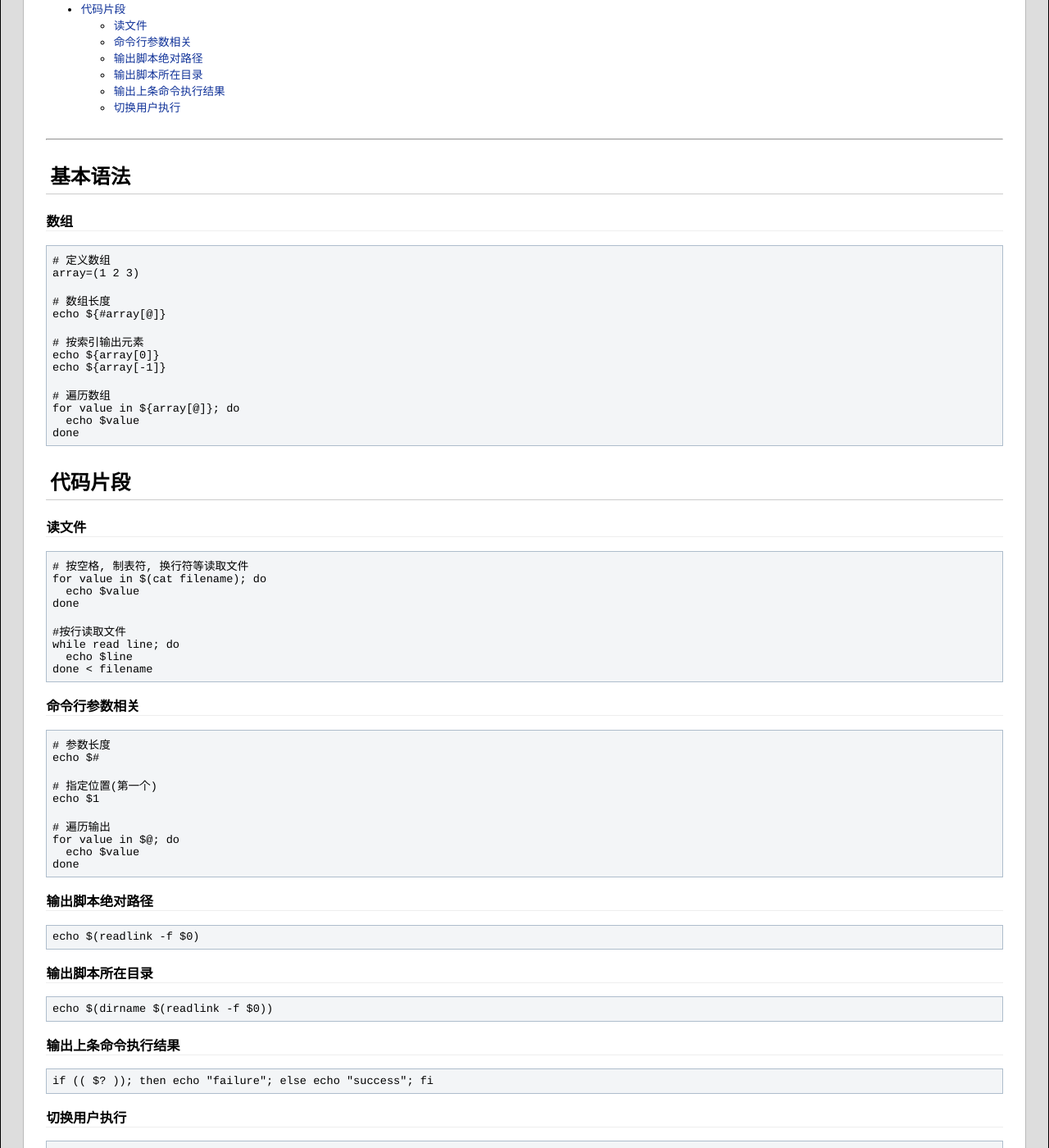
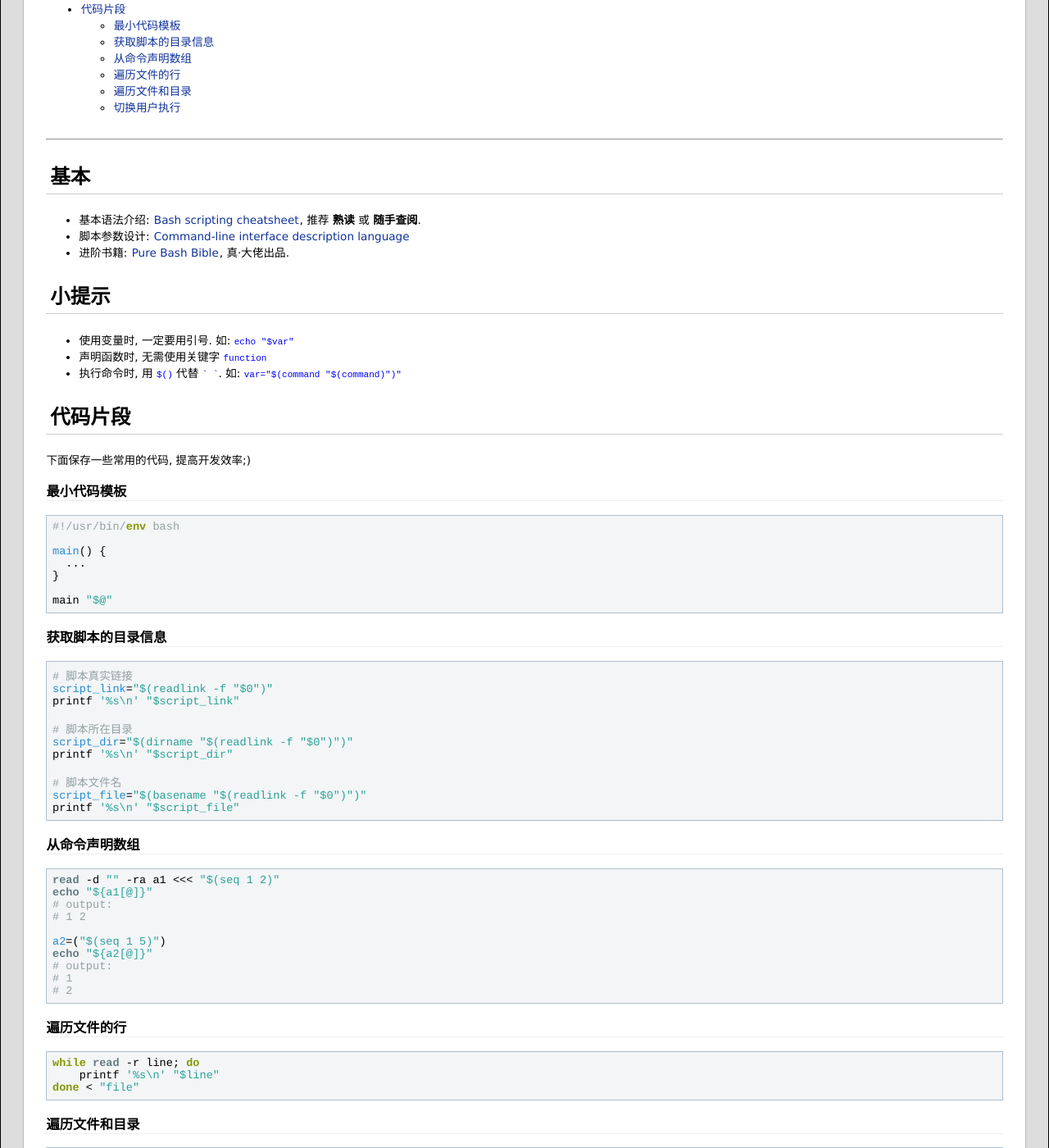
Before and after one commit to SaulLawliet/saullawliet.github.io, a Jekyll site: the page notebook/bash.html, which Jekyll copies as it is, in a window 1280 px wide and 1400 px high, scrolled down 245 px. Shown: the whole window at 82% size. Built offline with Jekyll 4.4.1, drawn with Linux system fonts in a browser that asks for light colours; some of the changed text lies outside the part shown.

Commit message:
更新笔记: Bash

```diff
--- a/Gemfile
+++ b/Gemfile
@@ -1,6 +1,6 @@
 source "https://rubygems.org"
 
-gem "jekyll", "~> 3.0"
+gem "jekyll", ">= 3.7.4"
 gem "jekyll-sitemap"
 gem "jekyll-gist"
 gem "octopress"
--- a/notebook/bash.html
+++ b/notebook/bash.html
@@ -3,18 +3,20 @@
 "http://www.w3.org/TR/xhtml1/DTD/xhtml1-strict.dtd">
 <html xmlns="http://www.w3.org/1999/xhtml" lang="en" xml:lang="en">
 <head>
-<title>bash 笔记</title>
-<!-- 2016-09-22 Thu 23:06 -->
-<meta  http-equiv="Content-Type" content="text/html;charset=utf-8" />
-<meta  name="generator" content="Org-mode" />
-<meta  name="author" content="Saul Lawliet" />
+<!-- 2019-03-20 Wed 20:42 -->
+<meta http-equiv="Content-Type" content="text/html;charset=utf-8" />
+<meta name="viewport" content="width=device-width, initial-scale=1" />
+<title>Bash 笔记</title>
+<meta name="generator" content="Org mode" />
+<meta name="author" content="Saul Lawliet" />
 <link rel="stylesheet" type="text/css" href="/assets/css/org.css" />
+<link rel="stylesheet" href="https://saullawliet.github.io/assets/css/org.css" type="text/css" />
 <script type="text/javascript">
 /*
 @licstart  The following is the entire license notice for the
 JavaScript code in this tag.
 
-Copyright (C) 2012-2013 Free Software Foundation, Inc.
+Copyright (C) 2012-2018 Free Software Foundation, Inc.
 
 The JavaScript code in this tag is free software: you can
 redistribute it and/or modify it under the terms of the GNU
@@ -58,144 +60,145 @@ for the JavaScript code in this tag.
 </head>
 <body>
 <div id="content">
-<h1 class="title">bash 笔记</h1>
+<h1 class="title">Bash 笔记</h1>
 <div id="table-of-contents">
 <h2>Table of Contents</h2>
 <div id="text-table-of-contents">
 <ul>
-<li><a href="#sec-1">基本语法</a>
+<li><a href="#org8a92ea1">基本</a></li>
+<li><a href="#orgb0a2da5">小提示</a></li>
+<li><a href="#org2262951">代码片段</a>
 <ul>
-<li><a href="#sec-1-1">数组</a></li>
-</ul>
-</li>
-<li><a href="#sec-2">代码片段</a>
-<ul>
-<li><a href="#sec-2-1">读文件</a></li>
-<li><a href="#sec-2-2">命令行参数相关</a></li>
-<li><a href="#sec-2-3">输出脚本绝对路径</a></li>
-<li><a href="#sec-2-4">输出脚本所在目录</a></li>
-<li><a href="#sec-2-5">输出上条命令执行结果</a></li>
-<li><a href="#sec-2-6">切换用户执行</a></li>
+<li><a href="#orgacf6a8d">最小代码模板</a></li>
+<li><a href="#org3ddad16">获取脚本的目录信息</a></li>
+<li><a href="#orga4daf43">从命令声明数组</a></li>
+<li><a href="#orgec98e2b">遍历文件的行</a></li>
+<li><a href="#org43ec3cd">遍历文件和目录</a></li>
+<li><a href="#orgd2963de">切换用户执行</a></li>
 </ul>
 </li>
 </ul>
 </div>
 </div>
-<hr  />
+<hr />
 
-<div id="outline-container-sec-1" class="outline-2">
-<h2 id="sec-1">基本语法</h2>
-<div class="outline-text-2" id="text-1">
-</div><div id="outline-container-sec-1-1" class="outline-3">
-<h3 id="sec-1-1">数组</h3>
-<div class="outline-text-3" id="text-1-1">
-<div class="org-src-container">
-
-<pre class="src src-sh"># 定义数组
-array=(1 2 3)
-
-# 数组长度
-echo ${#array[@]}
-
-# 按索引输出元素
-echo ${array[0]}
-echo ${array[-1]}
-
-# 遍历数组
-for value in ${array[@]}; do
-  echo $value
-done
-</pre>
-</div>
-</div>
+<div id="outline-container-org8a92ea1" class="outline-2">
+<h2 id="org8a92ea1">基本</h2>
+<div class="outline-text-2" id="text-org8a92ea1">
+<ul class="org-ul">
+<li>基本语法介绍: <a href="https://devhints.io/bash">Bash scripting cheatsheet</a>, 推荐 <b>熟读</b> 或 <b>随手查阅</b>.</li>
+<li>脚本参数设计: <a href="http://docopt.org/">Command-line interface description language</a></li>
+<li>进阶书籍: <a href="https://github.com/dylanaraps/pure-bash-bible">Pure Bash Bible</a>, 真·大佬出品.</li>
+</ul>
 </div>
 </div>
 
-<div id="outline-container-sec-2" class="outline-2">
-<h2 id="sec-2">代码片段</h2>
-<div class="outline-text-2" id="text-2">
-</div><div id="outline-container-sec-2-1" class="outline-3">
-<h3 id="sec-2-1">读文件</h3>
-<div class="outline-text-3" id="text-2-1">
+<div id="outline-container-orgb0a2da5" class="outline-2">
+<h2 id="orgb0a2da5">小提示</h2>
+<div class="outline-text-2" id="text-orgb0a2da5">
+<ul class="org-ul">
+<li>使用变量时, 一定要用引号. 如: <code>echo "$var"</code></li>
+<li>声明函数时, 无需使用关键字 <code>function</code></li>
+<li>执行命令时, 用 <code>$()</code> 代替 <code>` `</code>. 如: <code>var="$(command "$(command)")"</code></li>
+</ul>
+</div>
+</div>
+
+<div id="outline-container-org2262951" class="outline-2">
+<h2 id="org2262951">代码片段</h2>
+<div class="outline-text-2" id="text-org2262951">
+<p>
+下面保存一些常用的代码, 提高开发效率;)
+</p>
+</div>
+
+<div id="outline-container-orgacf6a8d" class="outline-3">
+<h3 id="orgacf6a8d">最小代码模板</h3>
+<div class="outline-text-3" id="text-orgacf6a8d">
 <div class="org-src-container">
+<pre class="src src-sh"><span style="color: #93a1a1;">#</span><span style="color: #93a1a1;">!/usr/bin/</span><span style="color: #859900; font-weight: bold;">env</span><span style="color: #93a1a1;"> bash</span>
 
-<pre class="src src-sh"># 按空格, 制表符, 换行符等读取文件
-for value in $(cat filename); do
-  echo $value
-done
+<span style="color: #268bd2;">main</span>() {
+  ...
+}
 
-#按行读取文件
-while read line; do
-  echo $line
-done &lt; filename
+main <span style="color: #2aa198;">"$@"</span>
 </pre>
 </div>
 </div>
 </div>
 
-<div id="outline-container-sec-2-2" class="outline-3">
-<h3 id="sec-2-2">命令行参数相关</h3>
-<div class="outline-text-3" id="text-2-2">
+<div id="outline-container-org3ddad16" class="outline-3">
+<h3 id="org3ddad16">获取脚本的目录信息</h3>
+<div class="outline-text-3" id="text-org3ddad16">
 <div class="org-src-container">
+<pre class="src src-sh"><span style="color: #93a1a1;"># </span><span style="color: #93a1a1;">&#33050;&#26412;&#30495;&#23454;&#38142;&#25509;</span>
+<span style="color: #268bd2;">script_link</span>=<span style="color: #2aa198;">"$(readlink -f "$0")"</span>
+printf <span style="color: #2aa198;">'%s\n'</span> <span style="color: #2aa198;">"$script_link"</span>
 
-<pre class="src src-sh"># 参数长度
-echo $#
+<span style="color: #93a1a1;"># </span><span style="color: #93a1a1;">&#33050;&#26412;&#25152;&#22312;&#30446;&#24405;</span>
+<span style="color: #268bd2;">script_dir</span>=<span style="color: #2aa198;">"$(dirname "$(readlink -f "$0")")"</span>
+printf <span style="color: #2aa198;">'%s\n'</span> <span style="color: #2aa198;">"$script_dir"</span>
 
-# 指定位置(第一个)
-echo $1
-
-# 遍历输出
-for value in $@; do
-  echo $value
-done
+<span style="color: #93a1a1;"># </span><span style="color: #93a1a1;">&#33050;&#26412;&#25991;&#20214;&#21517;</span>
+<span style="color: #268bd2;">script_file</span>=<span style="color: #2aa198;">"$(basename "$(readlink -f "$0")")"</span>
+printf <span style="color: #2aa198;">'%s\n'</span> <span style="color: #2aa198;">"$script_file"</span>
 </pre>
 </div>
 </div>
 </div>
 
-<div id="outline-container-sec-2-3" class="outline-3">
-<h3 id="sec-2-3">输出脚本绝对路径</h3>
-<div class="outline-text-3" id="text-2-3">
+<div id="outline-container-orga4daf43" class="outline-3">
+<h3 id="orga4daf43">从命令声明数组</h3>
+<div class="outline-text-3" id="text-orga4daf43">
 <div class="org-src-container">
+<pre class="src src-sh"><span style="color: #657b83; font-weight: bold;">read</span> -d <span style="color: #2aa198;">""</span> -ra a1 &lt;&lt;&lt; <span style="color: #2aa198;">"$(seq 1 2)"</span>
+<span style="color: #657b83; font-weight: bold;">echo</span> <span style="color: #2aa198;">"${a1[@]}"</span>
+<span style="color: #93a1a1;"># </span><span style="color: #93a1a1;">output:</span>
+<span style="color: #93a1a1;"># </span><span style="color: #93a1a1;">1 2</span>
 
-<pre class="src src-sh">echo $(readlink -f $0)
+<span style="color: #268bd2;">a2</span>=(<span style="color: #2aa198;">"$(seq 1 5)"</span>)
+<span style="color: #657b83; font-weight: bold;">echo</span> <span style="color: #2aa198;">"${a2[@]}"</span>
+<span style="color: #93a1a1;"># </span><span style="color: #93a1a1;">output:</span>
+<span style="color: #93a1a1;"># </span><span style="color: #93a1a1;">1</span>
+<span style="color: #93a1a1;"># </span><span style="color: #93a1a1;">2</span>
 </pre>
 </div>
 </div>
 </div>
 
-<div id="outline-container-sec-2-4" class="outline-3">
-<h3 id="sec-2-4">输出脚本所在目录</h3>
-<div class="outline-text-3" id="text-2-4">
+<div id="outline-container-orgec98e2b" class="outline-3">
+<h3 id="orgec98e2b">遍历文件的行</h3>
+<div class="outline-text-3" id="text-orgec98e2b">
 <div class="org-src-container">
-
-<pre class="src src-sh">echo $(dirname $(readlink -f $0))
+<pre class="src src-sh"><span style="color: #859900; font-weight: bold;">while </span><span style="color: #657b83; font-weight: bold;">read</span> -r line; <span style="color: #859900; font-weight: bold;">do</span>
+    printf <span style="color: #2aa198;">'%s\n'</span> <span style="color: #2aa198;">"$line"</span>
+<span style="color: #859900; font-weight: bold;">done</span> &lt; <span style="color: #2aa198;">"file"</span>
 </pre>
 </div>
 </div>
 </div>
 
-<div id="outline-container-sec-2-5" class="outline-3">
-<h3 id="sec-2-5">输出上条命令执行结果</h3>
-<div class="outline-text-3" id="text-2-5">
+<div id="outline-container-org43ec3cd" class="outline-3">
+<h3 id="org43ec3cd">遍历文件和目录</h3>
+<div class="outline-text-3" id="text-org43ec3cd">
 <div class="org-src-container">
-
-<pre class="src src-sh">if (( $? )); then echo "failure"; else echo "success"; fi
+<pre class="src src-sh"><span style="color: #859900; font-weight: bold;">for</span> file<span style="color: #859900; font-weight: bold;"> in</span> *; <span style="color: #859900; font-weight: bold;">do</span>
+    printf <span style="color: #2aa198;">'%s\n'</span> <span style="color: #2aa198;">"$file"</span>
+<span style="color: #859900; font-weight: bold;">done</span>
 </pre>
 </div>
 </div>
 </div>
 
-<div id="outline-container-sec-2-6" class="outline-3">
-<h3 id="sec-2-6">切换用户执行</h3>
-<div class="outline-text-3" id="text-2-6">
+<div id="outline-container-orgd2963de" class="outline-3">
+<h3 id="orgd2963de">切换用户执行</h3>
+<div class="outline-text-3" id="text-orgd2963de">
 <div class="org-src-container">
-
-<pre class="src src-sh">su other_user &lt;&lt; !
-  __command1__
-  __command2__
-  exit
-!
+<pre class="src src-sh">su &lt;other_user&gt; &lt;&lt; !
+  ...
+  <span style="color: #859900; font-weight: bold;">exit</span>
+<span style="color: #b58900; font-weight: bold;">!</span>
 </pre>
 </div>
 </div>
@@ -204,8 +207,7 @@ done
 </div>
 <div id="postamble" class="status">
 <p class="author">Author: Saul Lawliet</p>
-<p class="date">Created: 2016-09-22 Thu 23:06</p>
-<p class="creator"><a href="http://www.gnu.org/software/emacs/">Emacs</a> 24.5.1 (<a href="http://orgmode.org">Org</a> mode 8.2.10)</p>
+<p class="date">Created: 2019-03-20 Wed 20:42</p>
 <p class="validation"><a href="http://validator.w3.org/check?uri=referer">Validate</a></p>
 </div>
 </body>
```
Also changed, not shown: notebook/bash.org (+51 -47 lines), Gemfile.lock.
